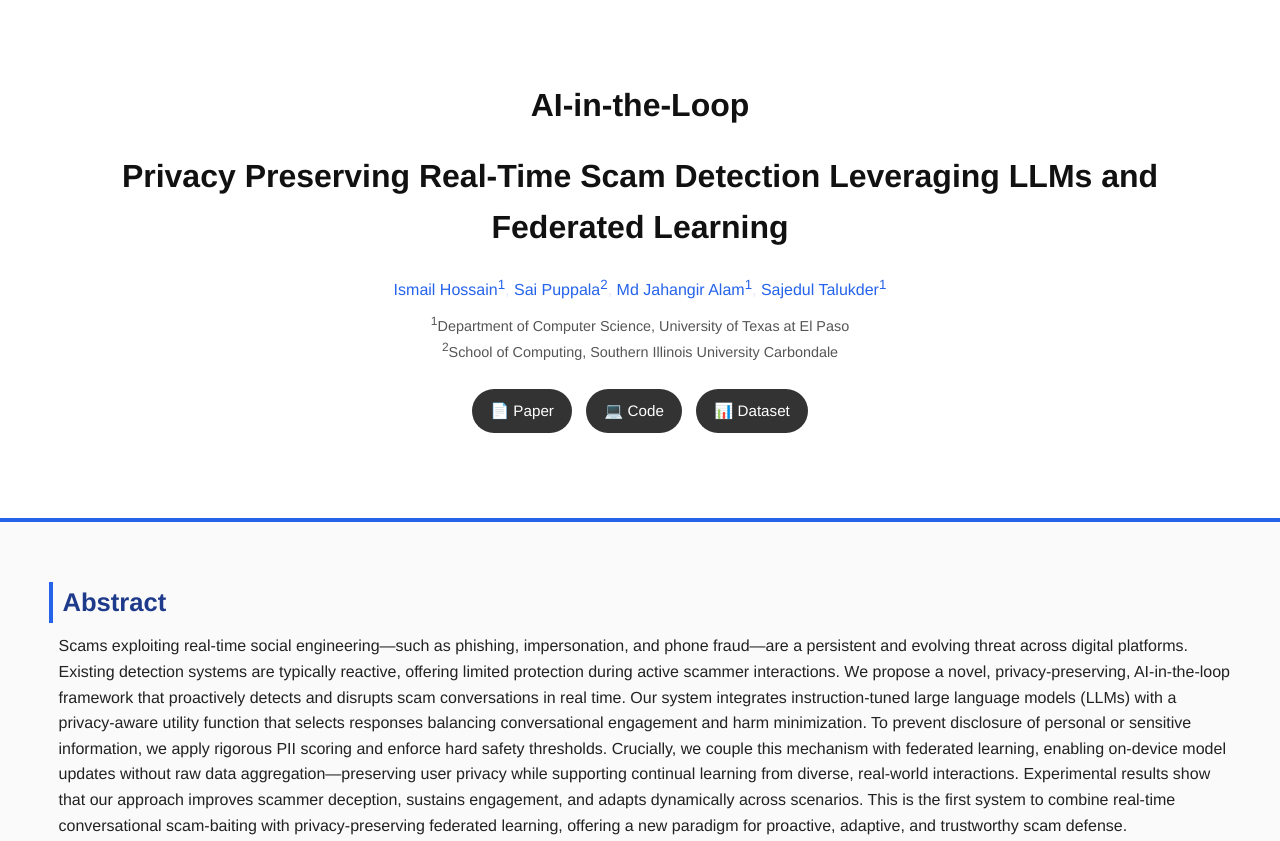
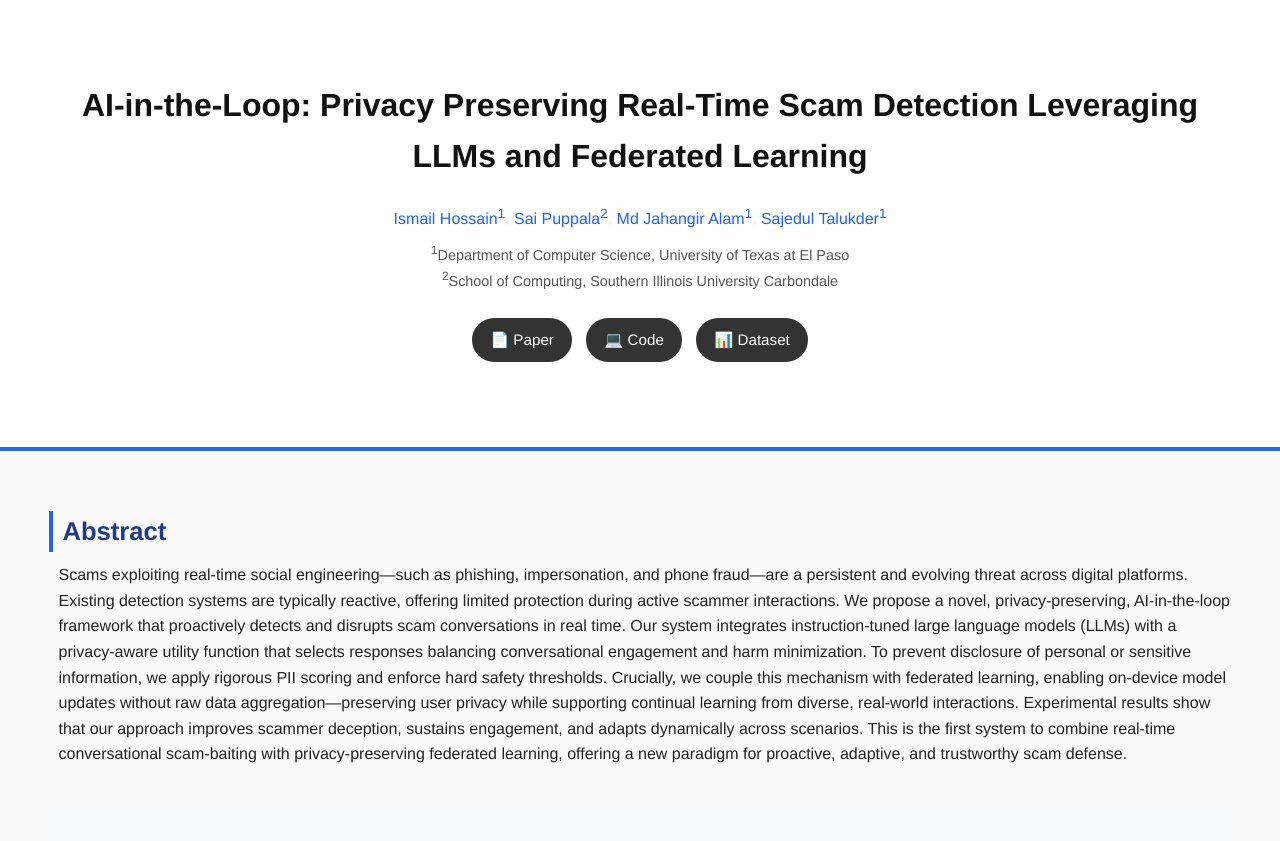
Before and after one commit to supreme-lab/supreme-lab.github.io, a plain HTML site: page index.html in a window 1280 px wide. Shown: the top 841 px of the page. Drawn offline with Linux system fonts and the light colour scheme.

Commit message:
Update index.html

```diff
--- a/index.html
+++ b/index.html
@@ -11,8 +11,7 @@
 <body>
   <header class="hero">
     <div class="container">
-      <h1>AI-in-the-Loop</h1>
-      <h1>Privacy Preserving Real-Time Scam Detection Leveraging LLMs and Federated Learning</h1>
+      <h1>AI-in-the-Loop: Privacy Preserving Real-Time Scam Detection Leveraging LLMs and Federated Learning</h1>
 
       <p class="authors">
         <a href="https://ismail102.github.io/">Ismail Hossain<sup>1</sup></a>,
```
